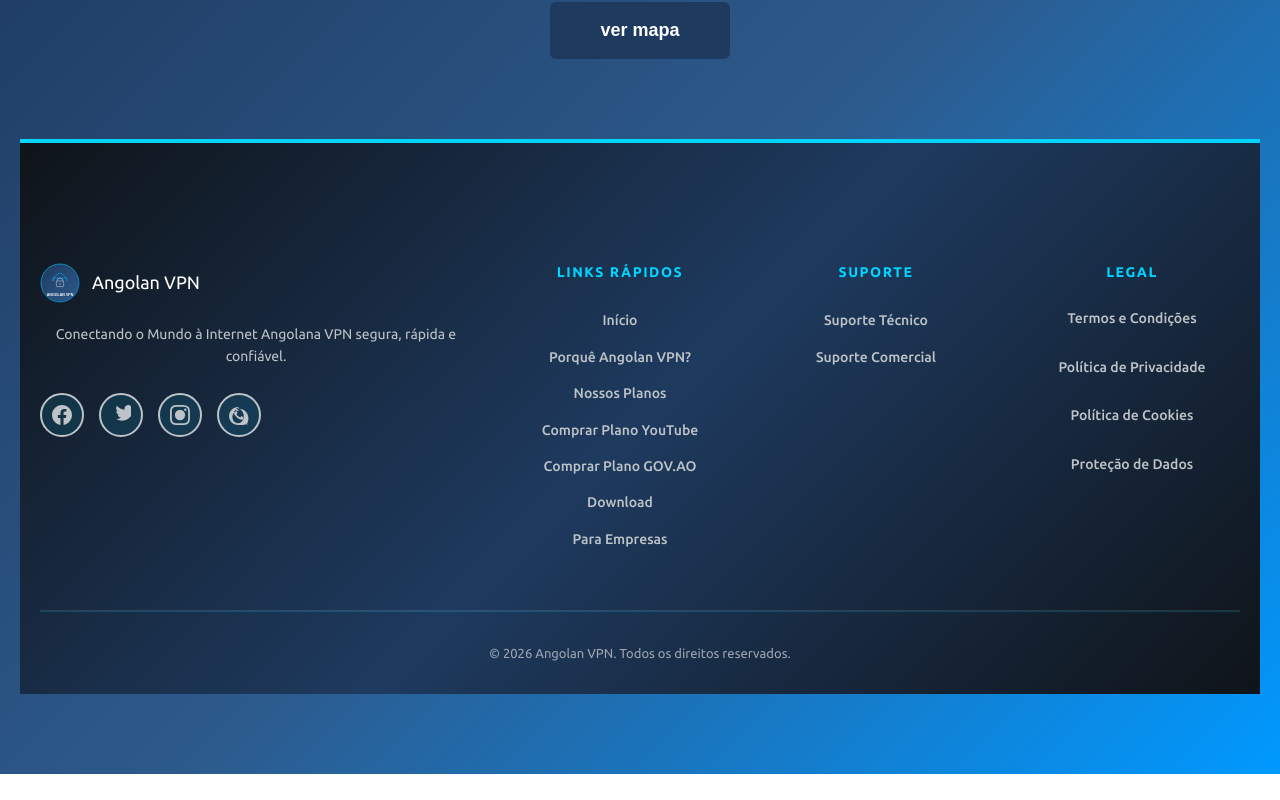
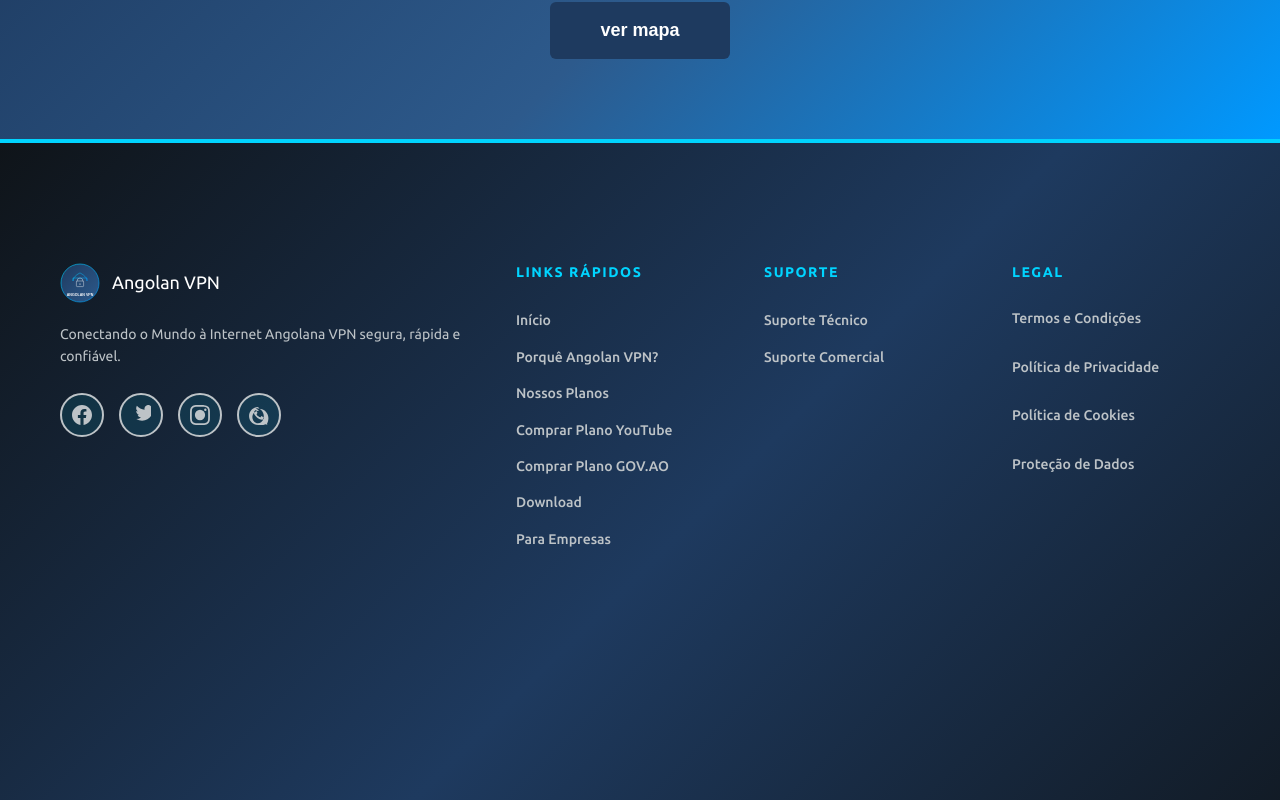
Before and after one commit to GeovanyFilipe/Projeto-do-Estagio-, an Angular app: page / in a window 1280 px wide. Shown: the part 3920-4720 px from the top of the page. Before the commit the page ends 4694 px from the top, so only its background shows below. Built offline with nearby package versions, Linux system fonts and the light colour scheme.

Commit message:
Mensagem do commit

```diff
--- a/src/app/inicio/inicio.component.html
+++ b/src/app/inicio/inicio.component.html
@@ -103,5 +103,5 @@
     <h2>Ver mapa dos servidores</h2>
     <button class="btn-large" (click)="goToMapa()">ver mapa</button>
   </div>
-  <app-rodape></app-rodape>
 </section>
+<app-rodape></app-rodape>
--- a/src/app/layout/rodape/rodape.component.css
+++ b/src/app/layout/rodape/rodape.component.css
@@ -3,14 +3,28 @@
   background: linear-gradient(135deg, #0f1419 0%, #1e3a5f 50%, #0f1419 100%);
   color: #ecf0f1;
   padding: 60px 0 0;
-  margin-top: 80px;
+  margin-top: 0;
   border-top: 4px solid #00d4ff;
+  width: 100vw;
+  position: relative;
+  left: 50%;
+  right: 50%;
+  margin-left: -50vw;
+  margin-right: -50vw;
+  min-height: 100vh;
+  display: flex;
+  flex-direction: column;
 }
 
 .footer-wrapper {
   max-width: 1200px;
   margin: 0 auto;
   padding: 0 20px;
+  width: 100%;
+  box-sizing: border-box;
+  flex: 1;
+  display: flex;
+  flex-direction: column;
 }
 
 /* ======================== FOOTER CONTENT ======================== */
@@ -20,6 +34,7 @@
   gap: 40px;
   padding: 60px 0;
   border-bottom: 1px solid rgba(255, 255, 255, 0.1);
+  flex: 1;
 }
 
 .footer-section {
```
